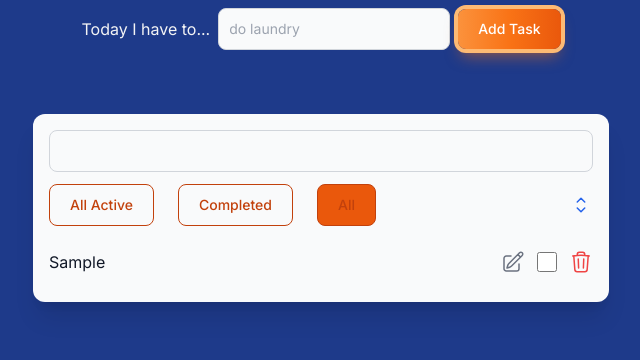
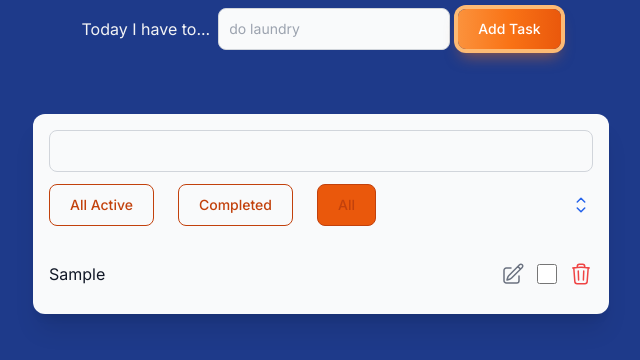
Before and after one commit to VladSava16/ToDoList, a React (Vite) app: page / in a window 1280 px wide. Both pictures are taken after typing "Sample" into the empty fields and a click on the button "Add Task". Shown: the top 360 px of the page, without its empty margins (319-959 px from the left). Built offline with nearby package versions, Linux system fonts and the light colour scheme.

Commit message:
Add TaskList component

```diff
--- a/src/components/Todolist.jsx
+++ b/src/components/App.jsx
@@ -1,11 +1,11 @@
-import React, { useMemo } from 'react'
-import ToDoItem from './ToDoItem';
+import React from 'react'
 import ListHeader from './ListHeader';
 import InputHeader from './InputHeader';
 import SearchBar from './SearchBar';
 import useTodos from '../hooks/useTodos';
+import TaskList from './TaskList';
 
-const Todolist = () => {
+const App = () => {
 
   const {inputValue, items, sortOrder, filterBy, searchQuery, displayedItems, handleChange, handleSubmit, handleRemove, handleComplete, handleSortOrderChange, handleEdit, handleFilterBy, setSearchQuery
   } = useTodos();
@@ -24,14 +24,12 @@ const Todolist = () => {
         <ul className='max-w-xl w-full bg-gray-50 rounded-xl shadow-xl p-4 flex flex-col gap-3'>
            <SearchBar searchFunction={setSearchQuery}/>
            <ListHeader sortOrder={sortOrder} handleSortOrderChange={handleSortOrderChange} handleFilterBy={handleFilterBy} filterByStatus={filterBy}/>
-           {displayedItems.map((item, index) => {
-             if(item.text.includes(searchQuery))
-               return <ToDoItem key={item.id} task={item} onRemove={handleRemove} onCompletion={handleComplete} onSubmitEdit={handleEdit}/>
-           })}
+           <TaskList searchQuery={searchQuery}/>
+           <TaskList displayedItems={displayedItems} searchQuery={searchQuery} handleRemove={handleRemove} handleComplete={handleComplete} handleEdit={handleEdit}/>
          </ul>
       </div>}
     </div>
   )
 }
 
-export default Todolist
+export default App
--- a/src/components/SearchBar.jsx
+++ b/src/components/SearchBar.jsx
@@ -1,4 +1,4 @@
-import React, { useState } from 'react'
+import React from 'react'
 
 const SearchBar = ({searchFunction, searchQuery}) => {
 
--- /dev/null
+++ b/src/components/TaskList.jsx
@@ -0,0 +1,16 @@
+import React from "react";
+import ToDoItem from "./ToDoItem";
+
+const TaskList = ({displayedItems, searchQuery, handleRemove, handleComplete, handleEdit}) => {
+
+  return (
+  <div className="taskList">
+    {displayedItems?.map((item) => {
+             if(item.text.includes(searchQuery))
+               return <ToDoItem key={item.id} task={item} onRemove={handleRemove} onCompletion={handleComplete} onSubmitEdit={handleEdit}/>
+           })}
+  </div>
+  )
+}
+
+export default TaskList;
--- a/src/main.jsx
+++ b/src/main.jsx
@@ -1,12 +1,12 @@
 import { StrictMode } from 'react'
 import { createRoot } from 'react-dom/client'
 import './index.css'
-import Todolist from './components/Todolist'
+import App from './components/App'
 
 document.body.classList.add('bg-blue-900');
 
 createRoot(document.getElementById('root')).render(
   <StrictMode>
-    <Todolist />
+    <App />
   </StrictMode>,
 )
```
